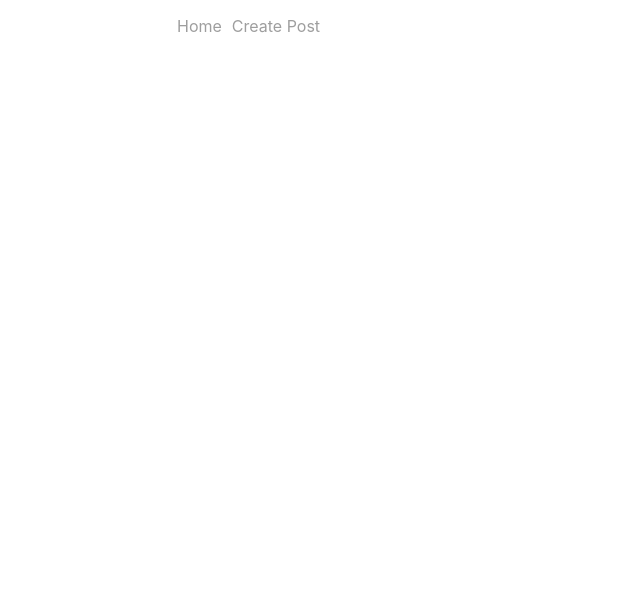
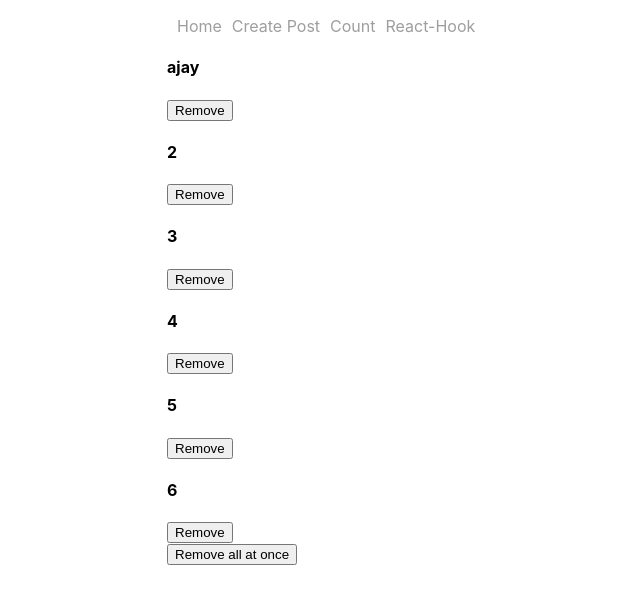
Before and after one commit to ajay09a/React-blog, a React (Create React App) app: page /react-hook in a window 1280 px wide. Before the commit this address had no page. Shown: the top 604 px of the page, without its empty margins (73-713 px from the left). Built offline with nearby package versions, Linux system fonts and the light colour scheme.

Commit message:
added count feature and react hook

```diff
--- a/src/components/App.js
+++ b/src/components/App.js
@@ -5,6 +5,8 @@ import Navbar  from './Navbar';
 import {Home} from "./Home";
 import {CreatePost} from "./CreatePost";
 import {PostDetail} from "./PostDetail";
+import {ReactHook } from './ReactHook';
+import {Count} from './Count';
 
 function App() {
   return (
@@ -16,6 +18,8 @@ function App() {
         <Route path="/" element={<Home/>} />
         <Route exact path="/post/:postId" element={<PostDetail/>} />
         <Route exact path="/create-post" element={<CreatePost/>} />
+        <Route exact path="/count" element={<Count/>} />
+        <Route exact path="/react-hook" element={<ReactHook/>} />
       </Routes>
       </Router>
     </div>
--- /dev/null
+++ b/src/components/Count.js
@@ -0,0 +1,18 @@
+import React, {useState} from 'react'
+
+export const Count = () => {
+    const [first, setfirst] = useState(0);
+    function increase(){
+        setfirst(first+1);
+    }
+    function decrease(){
+        setfirst(first-1);
+    }
+  return (
+    <div>
+        <h2>{first}</h2>
+        <button onClick={increase}>Increase</button>
+        <button onClick={decrease}>Decrease</button>
+    </div>
+  )
+}
--- a/src/components/CreatePost.js
+++ b/src/components/CreatePost.js
@@ -1,20 +1,11 @@
-import { useState } from "react"
 import {firestore} from '../firebase';
+import { useFormInput } from "../hook";
 
 export const CreatePost = ()=>{
-  const [title, setTitle] = useState('');
-  const [SubTitle, setSubTitle] = useState('');
-  const [Content, setContent] = useState('');
+  const title = useFormInput('');
+  const SubTitle = useFormInput('');
+  const Content = useFormInput('');
 
-  function handleTitle(e){
-    setTitle(e.target.value);
-  }
-  function handleSubTitle(e){
-    setSubTitle(e.target.value);
-  }
-  function handleContent(e){
-    setContent(e.target.value);
-  }
   function handlesubmitbtn(e){
     e.preventDefault();
     console.log('title', title);
@@ -22,9 +13,9 @@ export const CreatePost = ()=>{
     console.log('Content', Content);
 
     firestore.collection('posts').add({
-      title,
-      SubTitle,
-      Content,
+      title: title,
+      Subtitle: SubTitle,
+      Content: Content,
       CreatedAt: new Date(),
     })
   }
@@ -34,15 +25,15 @@ export const CreatePost = ()=>{
       <form onSubmit={handlesubmitbtn}>
       <div>
         <label>Title</label>
-        <input value={title} onChange={handleTitle} />
+        <input {...title} />
       </div>
       <div>
         <label>Sub-title</label>
-        <input value={SubTitle} onChange={handleSubTitle} />
+        <input {...SubTitle} />
       </div>
       <div>
         <label>Content</label>
-        <textarea value={Content} onChange={handleContent} />
+        <textarea {...Content} />
       </div>
       <button>Create</button>
       </form>
--- a/src/components/Navbar.js
+++ b/src/components/Navbar.js
@@ -9,6 +9,12 @@ function Navbar() {
         <li>
           <Link to="create-post">Create Post</Link>
         </li>
+        <li>
+          <Link to="count">Count</Link>
+        </li>
+        <li>
+          <Link to="react-hook">React-Hook</Link>
+        </li>
       </ul>
     </div>
   )
--- /dev/null
+++ b/src/components/ReactHook.js
@@ -0,0 +1,33 @@
+import React from 'react'
+const data =[
+  {id:1,user: "ajay"},
+  {id:2,user: 2},
+  {id:3,user: 3},
+  {id:4,user: 4},
+  {id:5,user: 5},
+  {id:6,user: 6},
+]
+export const ReactHook = ()=>{
+  const [first, setfirst] = React.useState(data)
+  function handleDelete(id){
+    // console.log(id);
+    const fdata = first.filter((person)=>person.id !==id)
+    setfirst(fdata);
+  }
+  function handleDeleteALl(){
+    setfirst([]);
+  }
+  return(
+    <div>
+      {first.map((use)=>{
+        return(
+          <div>
+            <h4>{use.user}</h4>
+            <button onClick={()=>handleDelete(use.id)}>Remove</button>
+          </div>
+        )
+      })}
+      <button onClick={handleDeleteALl}>Remove all at once</button>
+    </div>
+  )
+}
--- a/src/firebase.js
+++ b/src/firebase.js
@@ -1,5 +1,5 @@
-import firebase from 'firebase/app';
-import 'firebase/firestore';
+import firebase from 'firebase/compat/app';
+import 'firebase/compat/firestore';
 
 
 // Import the functions you need from the SDKs you need
@@ -18,7 +18,7 @@ const firebaseConfig = {
 };
 
 // Initialize Firebase
-const app = initializeApp(firebaseConfig);
+const app = firebase.initializeApp(firebaseConfig);
 
 
 
--- /dev/null
+++ b/src/hook.js
@@ -0,0 +1,13 @@
+import { useState } from "react";
+
+export function useFormInput(initialValue){
+    const [value, setValue] = useState(initialValue);
+
+    function handleChange(e){
+        setValue(e.target.value);
+    }
+    return {
+        value,
+        onChange: handleChange,
+    };
+}
```
